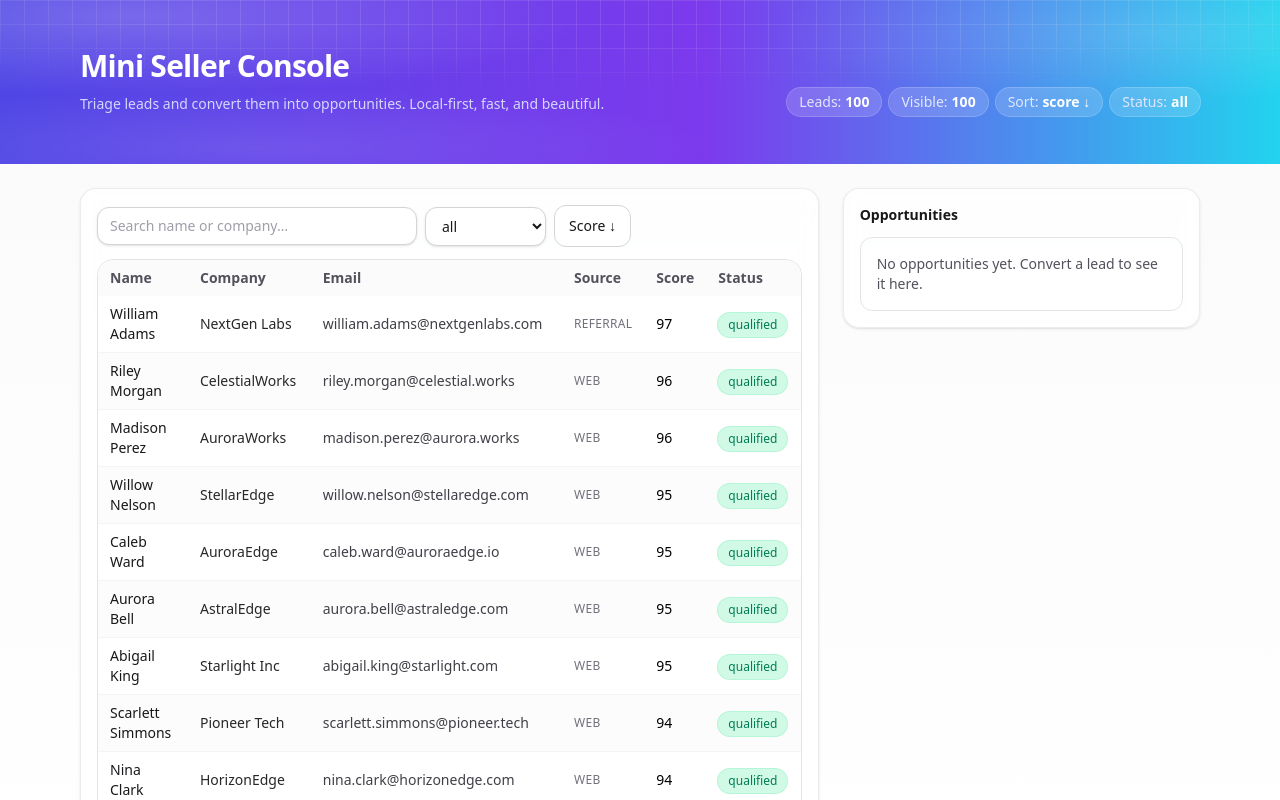
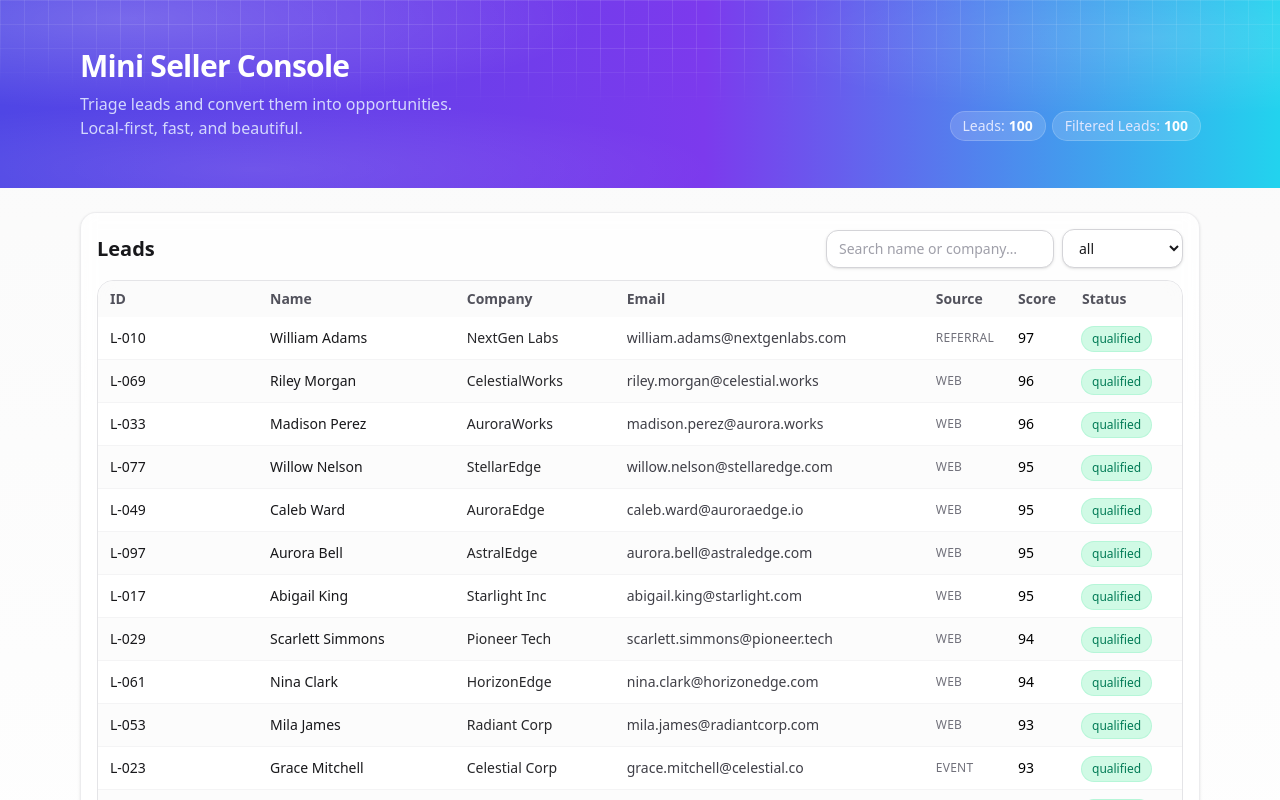
Before and after one commit to GabrielSpookyDev/uitify-mini-seller-console, a React (Vite) app: page / in a window 1280 px wide. Shown: the top 800 px of the page. Built offline with nearby package versions, Linux system fonts and the light colour scheme.

Commit message:
refactor: general improvements to features and cleanup

```diff
--- a/src/App.tsx
+++ b/src/App.tsx
@@ -72,18 +72,23 @@ function AppContent() {
     <main className="min-h-screen bg-gradient-to-b from-zinc-50 to-white">
       <Header />
 
-      <section className="mx-auto max-w-6xl px-4 py-6 grid grid-cols-1 gap-6 lg:grid-cols-3">
-        <div className="lg:col-span-2">
+      <section className="flex flex-col mx-auto max-w-6xl px-4 py-6">
+        <div>
           <Card className="p-4">
-            <LeadsToolbar />
+            <div className="flex flex-col md:flex-row md:items-center md:justify-between">
+              <h2 className="font-semibold text-zinc-900 md:text-xl">Leads</h2>
+              <div className="min-w-1/2">
+                <LeadsToolbar />
+              </div>
+            </div>
             <div className="mt-3" />
             <LeadsTable />
           </Card>
         </div>
 
-        <aside className="lg:col-span-1">
-          <Card className="p-4">
-            <h2 className="text-sm font-semibold text-zinc-900">
+        <aside>
+          <Card className="p-4 mt-8">
+            <h2 className="font-semibold text-zinc-900 md:text-xl">
               Opportunities
             </h2>
             <div className="mt-3" />
--- a/src/components/layout/Header.tsx
+++ b/src/components/layout/Header.tsx
@@ -14,7 +14,7 @@ function StatChip({
 }
 
 export default function Header() {
-  const { view, leads } = useLeadsState();
+  const { leads } = useLeadsState();
   const visibleLeads = useVisibleLeads();
 
   return (
@@ -29,19 +29,15 @@ export default function Header() {
             <h1 className="text-3xl font-semibold tracking-tight">
               Mini Seller Console
             </h1>
-            <p className="mt-2 max-w-xl text-sm leading-6 text-indigo-100/90">
-              Triage leads and convert them into opportunities. Local-first,
-              fast, and beautiful.
+            <p className="mt-2 max-w-xl leading-6 text-indigo-100/90">
+              Triage leads and convert them into opportunities.
+              <br />
+              Local-first, fast, and beautiful.
             </p>
           </div>
           <div className="flex flex-wrap items-center gap-2">
             <StatChip label="Leads" value={leads.length} />
-            <StatChip label="Visible" value={visibleLeads.length} />
-            <StatChip
-              label="Sort"
-              value={`${view.sortKey} ${view.sortDir === "desc" ? "↓" : "↑"}`}
-            />
-            <StatChip label="Status" value={view.statusFilter} />
+            <StatChip label="Filtered Leads" value={visibleLeads.length} />
           </div>
         </div>
       </div>
--- a/src/components/leads/LeadDetailPanel.tsx
+++ b/src/components/leads/LeadDetailPanel.tsx
@@ -144,8 +144,12 @@ function PanelContent({
     <SlideOver
       title={
         <div className="flex flex-col">
-          <span className="text-zinc-900">{lead.name}</span>
-          <span className="text-sm text-zinc-600">{lead.company}</span>
+          <div className="flex items-baseline gap-2">
+            <span className="text-zinc-900">{lead.id}</span>
+            <span>-</span>
+            <span className="text-zinc-900">{lead.name}</span>
+          </div>
+          <span className="text-zinc-600 mt-1">{lead.company}</span>
         </div>
       }
       open
@@ -167,7 +171,6 @@ function PanelContent({
           </Button>
           <Button
             onClick={handleConvert}
-            variant="primary"
             disabled={pending !== "idle" || Boolean(emailError)}
             title="Convert this lead into an opportunity"
           >
--- a/src/components/leads/LeadsTable.tsx
+++ b/src/components/leads/LeadsTable.tsx
@@ -33,6 +33,7 @@ export default function LeadsTable() {
   // TODO: Improve accessibility (e.g., keyboard navigation, screen reader support)
   // TODO: Fix horizontal scrolling
   // TODO: Add sorting
+  // TODO: Add colors to numbers to indicate good/bad scores
   return (
     <div className="space-y-3">
       <div className="overflow-hidden rounded-2xl border border-zinc-200">
@@ -40,7 +41,8 @@ export default function LeadsTable() {
           <table className="min-w-full table-fixed" role="table">
             <thead className="sticky top-0 z-10 bg-zinc-50/95 backdrop-blur supports-[backdrop-filter]:bg-zinc-50/75">
               <tr className="text-left text-sm text-zinc-600">
-                <th className="px-3 py-2 w-40">Name</th>
+                <th className="px-3 py-2 w-40">ID</th>
+                <th className="flex px-3 py-2 w-40">Name</th>
                 <th className="px-3 py-2 w-40">Company</th>
                 <th className="px-3 py-2">Email</th>
                 <th className="px-3 py-2 w-20">Source</th>
@@ -101,6 +103,7 @@ const LeadRow = memo(function LeadRow({
       onClick={() => selectLead(lead.id)}
       aria-label={`Open details for ${lead.name}`}
     >
+      <td className="px-3 py-2 text-sm font-medium text-zinc-900">{lead.id}</td>
       <td className="px-3 py-2 text-sm font-medium text-zinc-900">
         {lead.name}
       </td>
--- a/src/components/leads/LeadsToolbar.tsx
+++ b/src/components/leads/LeadsToolbar.tsx
@@ -2,7 +2,6 @@ import { useEffect, useRef, useState } from "react";
 import { useLeadsActions, useLeadsState } from "@/state/leads/useLeads";
 import Input from "@/components/ui/Input";
 import Select from "@/components/ui/Select";
-import Button from "@/components/ui/Button";
 import type { LeadStatus } from "@/types/types";
 
 const STATUS_OPTIONS: Array<LeadStatus | "all"> = [
@@ -16,7 +15,7 @@ const STATUS_OPTIONS: Array<LeadStatus | "all"> = [
 
 export default function LeadsToolbar() {
   const { view } = useLeadsState();
-  const { setSearch, setStatusFilter, setSort } = useLeadsActions();
+  const { setSearch, setStatusFilter } = useLeadsActions();
 
   const [searchInput, setSearchInput] = useState(view.searchTerm);
   const debounceRef = useRef<number | null>(null);
@@ -31,12 +30,9 @@ export default function LeadsToolbar() {
     };
   }, [searchInput, setSearch]);
 
-  const toggleSort = () =>
-    setSort("score", view.sortDir === "desc" ? "asc" : "desc");
-
   return (
-    <div className="flex flex-col gap-3 sm:flex-row sm:items-center sm:justify-between">
-      <div className="flex flex-1 items-center gap-2">
+    <div className="flex flex-col gap-3 sm:flex-row sm:items-center justify-end">
+      <div className="flex items-end gap-2">
         <label htmlFor="lead-search" className="sr-only">
           Search leads
         </label>
@@ -60,22 +56,12 @@ export default function LeadsToolbar() {
           }
           aria-label="Filter by status"
         >
-          {STATUS_OPTIONS.map((opt) => (
-            <option key={opt} value={opt}>
-              {opt}
+          {STATUS_OPTIONS.map((option) => (
+            <option key={option} value={option}>
+              {option}
             </option>
           ))}
         </Select>
-
-        <Button
-          type="button"
-          onClick={toggleSort}
-          variant="secondary"
-          title="Toggle sort by score"
-        >
-          Score {view.sortDir === "desc" ? "↓" : "↑"}{" "}
-          {/* TODO: Update this into better Chevron Icons */}
-        </Button>
       </div>
     </div>
   );
--- a/src/components/ui/Button.tsx
+++ b/src/components/ui/Button.tsx
@@ -30,7 +30,7 @@ export default function Button({
       {...props}
       className={[
         "inline-flex items-center justify-center gap-2 rounded-xl px-3.5 py-2.5 text-sm font-medium",
-        "transition-colors focus-visible:outline-none focus-visible:ring-2",
+        "transition-colors focus-visible:outline-none focus-visible:ring-2 hover:cursor-pointer",
         styles[variant],
         className,
       ].join(" ")}
--- a/src/components/ui/Pagination.tsx
+++ b/src/components/ui/Pagination.tsx
@@ -1,4 +1,5 @@
 import React from "react";
+import Select from "./Select";
 
 type Props = {
   page: number;
@@ -30,7 +31,7 @@ export default function Pagination({
   return (
     <div className="flex flex-col gap-3 sm:flex-row sm:items-center sm:justify-between">
       <div className="text-sm text-zinc-600">
-        Showing <span className="font-medium">{start}</span>-
+        Showing <span className="font-medium">{start}</span> -{" "}
         <span className="font-medium">{end}</span> of{" "}
         <span className="font-medium">{totalItems}</span>
       </div>
@@ -39,10 +40,10 @@ export default function Pagination({
         {onPageSizeChange && (
           <label className="flex items-center gap-2 text-sm text-zinc-700">
             <span>Rows</span>
-            <select
+            <Select
               value={pageSize}
               onChange={(e) => onPageSizeChange(Number(e.target.value))}
-              className="rounded-xl border border-zinc-300 bg-white px-2.5 py-1.5 text-sm shadow-sm focus-visible:outline-none focus-visible:ring-2 focus-visible:ring-indigo-500"
+              className="rounded-xl border border-zinc-300 bg-white px-2.5 py-1.5 text-sm shadow-sm focus-visible:outline-none focus-visible:ring-2 focus-visible:ring-indigo-500 hover:cursor-pointer"
               aria-label="Rows per page"
             >
               {pageSizeOptions.map((opt) => (
@@ -50,7 +51,7 @@ export default function Pagination({
                   {opt}
                 </option>
               ))}
-            </select>
+            </Select>
           </label>
         )}
 
@@ -117,7 +118,7 @@ function IconButton({
         "inline-flex h-9 w-9 items-center justify-center rounded-full border text-zinc-700",
         "border-zinc-300 bg-white shadow-sm hover:bg-zinc-50",
         "focus-visible:outline-none focus-visible:ring-2 focus-visible:ring-indigo-500",
-        "disabled:opacity-40 disabled:hover:bg-white",
+        "disabled:opacity-40 disabled:hover:bg-white disabled:cursor-not-allowed hover:cursor-pointer",
       ].join(" ")}
     >
       {Icon({ className: "h-4 w-4", "aria-hidden": true })}
--- a/src/components/ui/Select.tsx
+++ b/src/components/ui/Select.tsx
@@ -12,7 +12,7 @@ export default function Select({
       {...props}
       className={[
         "rounded-xl border border-zinc-300 bg-white px-3 py-2 text-sm text-zinc-900",
-        "shadow-sm focus-visible:outline-none focus-visible:ring-2 focus-visible:ring-indigo-500",
+        "shadow-sm focus-visible:outline-none focus-visible:ring-2 focus-visible:ring-indigo-500 hover:cursor-pointer",
         className,
       ].join(" ")}
     >
--- a/src/state/leads/useLeads.ts
+++ b/src/state/leads/useLeads.ts
@@ -86,8 +86,8 @@ export function leadsReducer(
       };
 
     case "lead:update": {
-      const nextLeads = state.leads.map((l) =>
-        l.id === action.id ? { ...l, ...action.patch } : l
+      const nextLeads = state.leads.map((lead) =>
+        lead.id === action.id ? { ...lead, ...action.patch } : lead
       );
       return { ...state, leads: nextLeads };
     }
@@ -140,7 +140,7 @@ export function useLeadsActions() {
     setStatusFilter: (status: LeadStatus | "all") =>
       dispatch({ type: "view:setStatus", status }),
     setSort: (sortKey: SortKey, sortDir: SortDir) =>
-      dispatch({ type: "view:setSort", sortKey, sortDir }),
+      dispatch({ type: "view:setSort", sortKey, sortDir }), //TODO: Fix sort on: id, status, source
     selectLead: (leadId: string | null) =>
       dispatch({ type: "view:select", leadId }),
     updateLead: (id: string, patch: Partial<Lead>) =>
@@ -151,7 +151,7 @@ export function useLeadsActions() {
       amount?: number,
       stage: OpportunityStage = "prospecting"
     ) => {
-      const lead = state.leads.find((l) => l.id === leadId);
+      const lead = state.leads.find((lead) => lead.id === leadId);
       if (!lead) return;
 
       const opp: Opportunity = {
@@ -190,11 +190,11 @@ export function useVisibleLeads(): Lead[] {
     if (searchTerm.trim()) {
       const q = searchTerm.trim();
       result = result.filter(
-        (l) => containsCI(l.name, q) || containsCI(l.company, q)
+        (lead) => containsCI(lead.name, q) || containsCI(lead.company, q)
       );
     }
     if (statusFilter !== "all")
-      result = result.filter((l) => l.status === statusFilter);
+      result = result.filter((lead) => lead.status === statusFilter);
 
     result = [...result].sort((a, b) => {
       let primary =
--- a/src/types/types.ts
+++ b/src/types/types.ts
@@ -35,7 +35,15 @@ export interface Opportunity {
 }
 
 // ---- UI & Sorting ----
-export type SortKey = "score" | "name";
+export type SortKey =
+  | "id"
+  | "name"
+  | "company"
+  | "email"
+  | "source"
+  | "score"
+  | "status";
+
 export type SortDir = "asc" | "desc";
 
 export interface LeadsViewState {
```
Also changed, not shown: eslint.config.ts (renamed from eslint.config.js).
